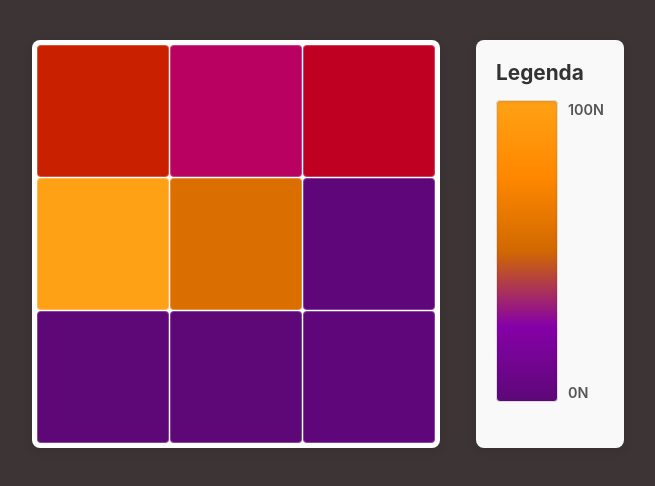
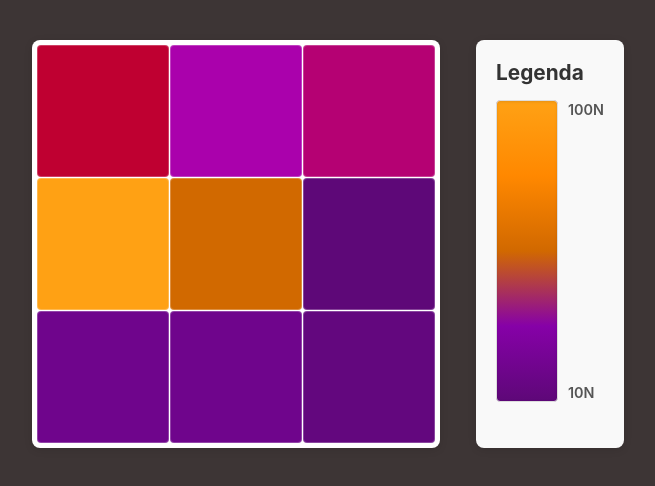
Before and after one commit to faralab-ist/plotter, a React (Vite) app: page / in a window 1280 px wide. Shown: the top 486 px of the page, without its empty margins (310-965 px from the left). Built offline with nearby package versions, Linux system fonts and the light colour scheme.

Commit message:
fixing min max

```diff
--- a/src/components/Lightmap.tsx
+++ b/src/components/Lightmap.tsx
@@ -14,14 +14,20 @@ interface LightmapProps {
   height: number
 }
 
-const MAX_VALUE = 500; // Valor máximo padrão para normalização
-const MIN_VALUE = 0;   // Valor mínimo para normalização
+//const MAX_VALUE = 0; // Valor máximo padrão para normalização
+//const MIN_VALUE = 0;   // Valor mínimo para normalização
+let maxValue: number;
+let minValue: number;
+
 
 export const Lightmap: React.FC<LightmapProps> = ({ data }) => {
-  const [maxMetricValue, setMaxMetricValue] = useState<number>(MAX_VALUE);
+  const [maxMetricValue, setMaxMetricValue] = useState<number>(maxValue);
+  const [minMetricValue, setMinMetricValue] = useState<number>(minValue);
   const [hoveredCell, setHoveredCell] = useState<{ x: number; y: number; value: number } | null>(null);
   const [tooltipPos, setTooltipPos] = useState<{ x: number; y: number }>({ x: 0, y: 0 });
 
+  maxValue = data[0][0][1];
+  minValue = data[0][0][1];
   const lightmapData = useMemo((): LightmapCell[] => {
     const cells: LightmapCell[] = [];
 
@@ -29,6 +35,12 @@ export const Lightmap: React.FC<LightmapProps> = ({ data }) => {
       for (let col = 0; col < data[row].length; col++) {
         const [[x, y], value] = data[row][col];
         cells.push({ value, x, y });
+        if (maxValue <= value){
+          maxValue = value
+        }
+        if (minValue >= value){
+          minValue = value
+        }
       }
     }
 
@@ -36,13 +48,13 @@ export const Lightmap: React.FC<LightmapProps> = ({ data }) => {
   }, [data]);
 
   const normalizedData = useMemo(() => {
-    const range = maxMetricValue - MIN_VALUE || 1;
+    const range = maxMetricValue - minMetricValue || 1;
 
     return lightmapData.map(cell => ({
       ...cell,
-      normalized: (cell.value - MIN_VALUE) / range,
+      normalized: (cell.value - minMetricValue) / range,
     }));
-  }, [lightmapData, maxMetricValue]);
+  }, [lightmapData, maxMetricValue, minMetricValue]);
 
   const rowCount = data.length;
   const columnCount = data[0]?.length ?? 0;
@@ -79,13 +91,19 @@ export const Lightmap: React.FC<LightmapProps> = ({ data }) => {
 
 
   const effectiveMaxValue = useMemo(() => {
-    if (lightmapData.length === 0) return MAX_VALUE;
+    if (lightmapData.length === 0) return maxValue;
     return Math.max(...lightmapData.map(cell => cell.value));
+  }, [lightmapData]);
+
+  const effectiveMinValue = useMemo(() => {
+    if (lightmapData.length === 0) return minValue;
+    return Math.min(...lightmapData.map(cell => cell.value));
   }, [lightmapData]);
 
   useEffect(() => {
     setMaxMetricValue(effectiveMaxValue);
-  }, [effectiveMaxValue]);
+    setMinMetricValue(effectiveMinValue);
+  }, [effectiveMaxValue, effectiveMinValue]);
 
 
   const getColorForValue = (normalizedValue: number): string => {
@@ -185,7 +203,7 @@ export const Lightmap: React.FC<LightmapProps> = ({ data }) => {
             />
             <div className="legend-labels">
               <span>{maxMetricValue.toFixed(0)}N</span>
-              <span>{MIN_VALUE.toFixed(0)}N</span>
+              <span>{minMetricValue.toFixed(0)}N</span>
             </div>
           </div>
         </div>
--- a/src/main.tsx
+++ b/src/main.tsx
@@ -12,12 +12,12 @@
   [
     [[2, 1], 100],
     [[2, 2], 55],
-    [[1, 3], 1],
+    [[1, 3], 10],
   ],
   [
-    [[3, 1], 0],
-    [[3, 2], 0],
-    [[3, 3], 1],
+    [[3, 1], 20],
+    [[3, 2], 20],
+    [[3, 3], 13],
   ]
 ];
 
```
